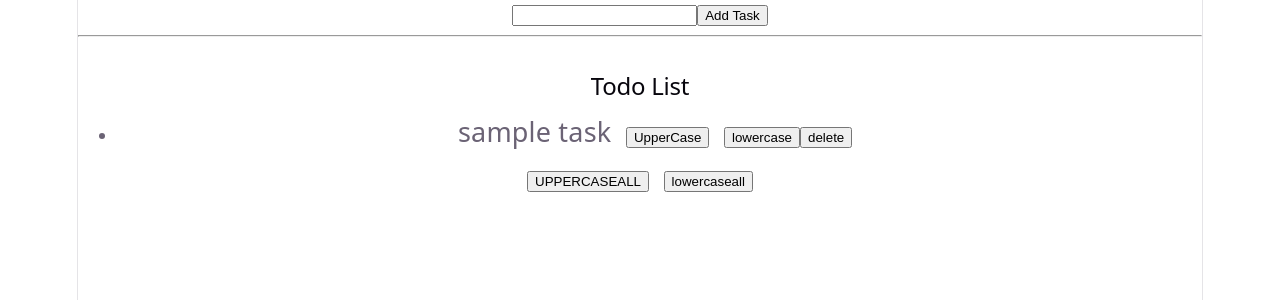
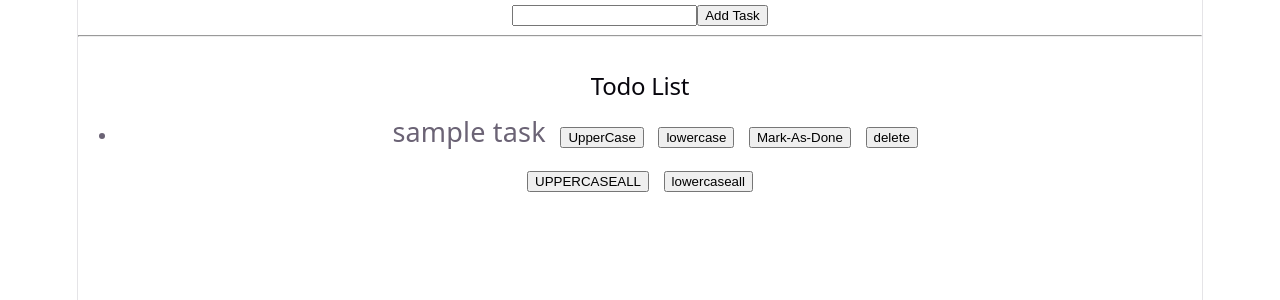
Before and after one commit to pritjon2002-beep/React, a React (Vite) app in the folder react-state2/: page / in a window 1280 px wide. Shown: the top 300 px of the page. Built offline with nearby package versions, Linux system fonts and the light colour scheme.

Commit message:
markAsDone Basic Setup

```diff
--- a/react-state2/src/TodoList.jsx
+++ b/react-state2/src/TodoList.jsx
@@ -75,6 +75,10 @@ export default function TodoList() {
     });
   };
 
+  let markAsDone = ()=>{
+    console.log("todos completed");
+
+  }
 
   return (
     <div>
@@ -93,7 +97,9 @@ export default function TodoList() {
               <button onClick={() => upperCaseOne(todo.id)}>UpperCase</button>
               &nbsp; &nbsp;
               <button onClick={() => lowerCaseOne(todo.id)}>lowercase</button>
-
+              &nbsp; &nbsp;
+              <button>Mark-As-Done</button>
+              &nbsp; &nbsp;
               <button onClick={() => deleteTask(todo.id)}>delete</button> &nbsp;
             </li>
           );
```
